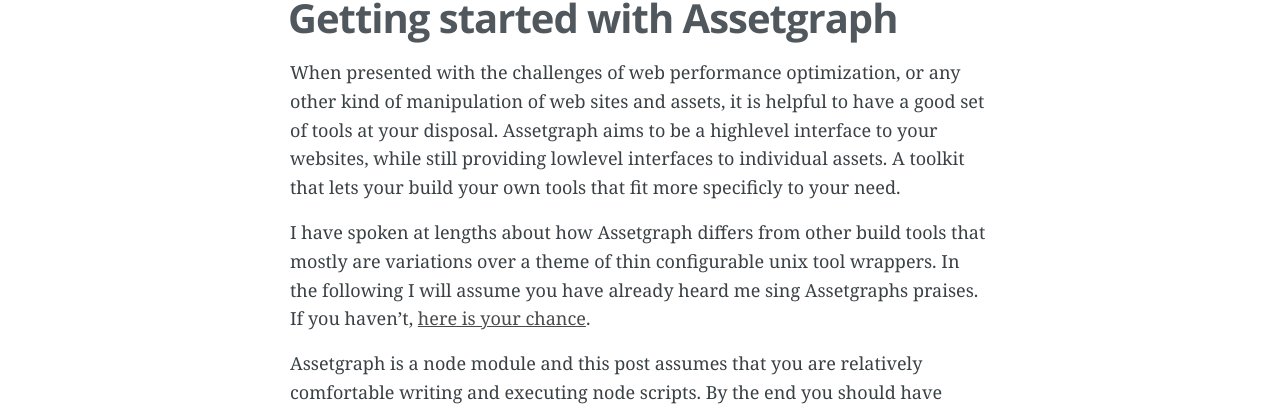
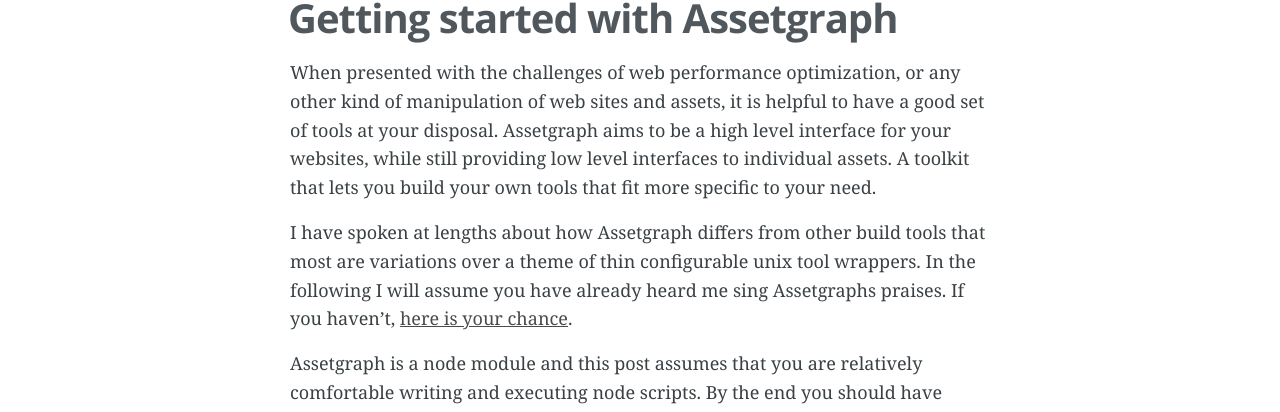
Before and after one commit to Munter/mntr.dk, a Jekyll site: the page built from index.html, in a window 1280 px wide. Shown: the part 468-880 px from the top of the page. Built offline with Jekyll 4.4.1, drawn with Linux system fonts in a browser that asks for light colours; some web fonts are replaced; Markdown is read by kramdown in place of the engine named in the settings; comment, search, counter and statistics services are not loaded; part of the change alters nothing that is shown.

Commit message:
Grammar check

````diff
--- a/src/_posts/2014-06-09-getting-started-with-assetgraph.md
+++ b/src/_posts/2014-06-09-getting-started-with-assetgraph.md
@@ -8,19 +8,19 @@ disquss: true
 draft: true
 ---
 
-When presented with the challenges of web performance optimization, or any other kind of manipulation of web sites and assets, it is helpful to have a good set of tools at your disposal. Assetgraph aims to be a highlevel interface to your websites, while still providing lowlevel interfaces to individual assets. A toolkit that lets your build your own tools that fit more specificly to your need.
+When presented with the challenges of web performance optimization, or any other kind of manipulation of web sites and assets, it is helpful to have a good set of tools at your disposal. Assetgraph aims to be a high level interface for your websites, while still providing low level interfaces to individual assets. A toolkit that lets you build your own tools that fit more specific to your need.
 
-I have spoken at lengths about how Assetgraph differs from other build tools that mostly are variations over a theme of thin configurable unix tool wrappers. In the following I will assume you have already heard me sing Assetgraphs praises. If you haven't, [here is your chance](https://www.youtube.com/watch?v=N_gRlmmF4Rc).
+I have spoken at lengths about how Assetgraph differs from other build tools that most are variations over a theme of thin configurable unix tool wrappers. In the following I will assume you have already heard me sing Assetgraphs praises. If you haven't, [here is your chance](https://www.youtube.com/watch?v=N_gRlmmF4Rc).
 
 Assetgraph is a node module and this post assumes that you are relatively comfortable writing and executing node scripts. By the end you should have learned enough about Assetgraph to get your hands dirty and write your own tools with it.
 
 
-Terms and Definitions
+Assetgraph Vocabulary
 ---------------------
 
 Before we get started it's useful to get some vocabulary straight. If you want to skip to the part where you get your hands dirty, [click here]().
 
-Like many bigger projects Assetgraph has some project specific vocabulary. We've tried no to be to magical about the terms we chose, so hopefully you'll get what things are from their name. Some times the inherent properties that go with the names are non-obvious though. This is an attempt at an explanation
+Like many bigger projects Assetgraph has some project specific vocabulary. We've tried not to be too magical about the terms we chose, so hopefully you'll get what things are from their name. Sometimes the inherent properties that go with the names are non-obvious though. This is an attempt at an explanation
 
 
 ### Asset
@@ -45,9 +45,9 @@ TODO
 Minimum Assetgraph Lifecycle
 ----------------------------
 
-While tool have great diversity, there will always be ome common boilerplate that needs to be written in order to bootstrap it. The same goes for Assetgraph based ones. The typical bootstrapping configurations of tools that manipulate web assets have to set up some configuration of basic project setup, where to find the iles to manipulate and so forth. This will be an explanation of how a bare minimum setup will look with Assetgraph.
+While tools have great diversity, there will always be some common boilerplate that needs to be written in order to bootstrap it. The same goes for Assetgraph based ones. The typical bootstrapping configurations of tools that manipulate web assets have to set up some configuration of basic project setup, where to find the files to manipulate and so forth. This will be an explanation of how a bare minimum setup will look with Assetgraph.
 
-First, it's important to remember that Assetgraph can only work with websites if their internal references are valid. This may sound like an obvious best practice, since that is the only way a website can actually be loaded in a browser. Sadly I need to point this out, as most existing web performance build chains actually set you up with non-working websites, that are then assembled by the tool or some configuration of a static file server. If you want to get the most out of Assetgraph, build your websites so they work in the browser with no magic in between. Incidentally this simplifies your workflow greatly and lessens the pain for frontend developers considerably, so I consider it best pratice.
+First, it's important to remember that Assetgraph can only work with websites if their internal references are valid. This may sound like an obvious best practice, since that is the only way a website can actually be loaded in a browser. Sadly I need to point this out, as most existing web performance build chains actually set you up with non-working websites, that are then assembled by the tool or some configuration of a static file server. If you want to get the most out of Assetgraph, build your websites so they work in the browser with no magic in between. Incidentally this simplifies your workflow greatly and lessens the pain for front-end developers considerably, so I consider it best pratice.
 
 Now, let's get started. Consider a website structure like this one:
 
@@ -124,27 +124,27 @@ queue.run();
 
 We're hooking into the Assetgraph emitted event `addAsset` and logging some basic information about the event and the asset that was added to the graph. Try running your script now, and you should actually see some output in your console. There are more events you can hook into, to get some more insight into the internals of Assetgraph: `addAsset`, `removeAsset`, `addRelation`, `removeRelation`, `beforeTransform`, `afterTransform`.
 
-Further more there are some different error levels that are especially useful to hook into in order to get some more useful information for debugging your code: `info`, `warn`, `error`. These last ones are conditions of increasing severity.
+Furthermore there are some different error levels that are especially useful to hook into in order to get some more useful information for debugging your code: `info`, `warn`, `error`. These last ones are conditions of increasing severity.
 
-`info` is usually used when Assetgraph sees a potential error situation in your web application code, but a fix has already been applied. This could be trying to bundle scripts where one or more of them are leaking strict mode to the global scope, or exceeding the IE max style sheet rules number. Don't worry to much about `info` events.
+`info` is usually used when Assetgraph sees a potential error situation in your web application code, but a fix has already been applied. This could be trying to bundle scripts where one or more of them are leaking strict mode to the global scope, or exceeding the IE max style sheet rules number. Don't worry too much about `info` events.
 
-If you see `warn` events you should take note, as these usually describe problems in your web application that have to be fixed by you. Things like parse errors or missing files that would cause a 404 reponse in production etc.
+If you see `warn` events you should take note, as these usually describe problems in your web application that have to be fixed by you. Things like parse errors or missing files that would cause a 404 response in production etc.
 
-The `error` event is the most severe. This is usually only emitted when a completely non-recoverable error has been encountered, or a library throws unexpectecly. It usually makes sense to just stop running your script if you hit this one. It's also likely that when you get `error` level events that we'd like to hear about it, as it might indicate a missing error handling in Assetgraph. Please [report these to us](https://www.github.com/assetgraph/assetgraph/issues/).
+The `error` event is the most severe. This is usually only emitted when a completely non-recoverable error has been encountered, or a library throws unexpectedly. It usually makes sense to just stop running your script if you hit this one. It's also likely that when you get `error` level events that we'd like to hear about it, as it might indicate a missing error handling in Assetgraph. Please [report these to us](https://www.github.com/assetgraph/assetgraph/issues/).
 
-Let's spice it up with one more logging detail, writing some stats about the assets contained in the graph to stderror:
+Let's spice it up with one more logging detail, writing some stats about the assets contained in the graph to `stderror`:
 
 ```
 queue.writeStatsToStderror();
 ```
 
 
-Populating the dependency graph
+Populating the Dependency Graph
 -------------------------------
 
-We've now arriwed at the core functionality of Assetgraph. The arguably most powerful functionality is the ability to automatically traverse the dependencies of loaded assets and recursively load and traverse. This, as they say, is where the magic happens, and what enables you to work with your web assets in their entire context without having to define large manifest files telling your tool what files you want included.
+We've now arrived at the core functionality of Assetgraph. The arguably most powerful functionality is the ability to automatically traverse the dependencies of loaded assets and recursively load and traverse. This, as they say, is where the magic happens, and what enables you to work with your web assets in their entire context without having to define large manifest files telling your tool what files you want included.
 
-We are using the [`populate`](https://github.com/assetgraph/assetgraph/tree/master/lib/transforms/logEvents.js) transform. The transform can be configured in a multitude of ways, in order to describe how to traverse the dependency graph, what to load, and more importantly, what not to load. Think of this as a web scraper. Let it scrape everyhing and you might end up copying the internet, so **use with care**.
+We are using the [`populate`](https://github.com/assetgraph/assetgraph/tree/master/lib/transforms/logEvents.js) transform. The transform can be configured in a multitude of ways, in order to describe how to traverse the dependency graph, what to load, and more importantly, what not to load. Think of this as a web scraper. Let it scrape everything and you might end up copying the internet, so **use with care**.
 
 Available options are:
 
@@ -207,11 +207,11 @@ Normally a starter guide would end here, but I'll throw in some quick examples t
 Writing files to disc
 ---------------------
 
-Reading files from disc to memory is fun, but it's evn more fun writing them back to disc. Assetgraph lets you rework your dependencies and assets in memory in the transform queue, but the only way you gain anything from that is by actually saving the changes.
+Reading files from disc to memory is fun, but it's even more fun writing them back to disc. Assetgraph lets you rework your dependencies and assets in memory in the transform queue, but the only way you gain anything from that is by actually saving the changes.
 
 To write your files back to disc we'll use the [`writeAssetsToDisc`](https://github.com/assetgraph/assetgraph/blob/master/lib/transforms/writeAssetsToDisc.js) transform. The first argument is a query object, which we'll make pretty broad, only limiting it to assets that have been loaded (trying to write unloaded assets to disc won't work anyway).
 
-The second argument is the root directory to write the files to. You can leave it blank, which will fall back to the Assetgraph instance root, meaning you are overwriting the files in their existing location. Might be useful, but normally you want to seperate your source files from your output files. We're setting a new outRoot `demo`.
+The second argument is the root directory to write the files to. You can leave it blank, which will fall back to the Assetgraph instance root, meaning you are overwriting the files in their existing location. Might be useful, but normally you want to separate your source files from your output files. We're setting a new outRoot `demo`.
 
 ``` javascript
 queue.writeAssetsToDisc({
@@ -221,7 +221,7 @@ queue.writeAssetsToDisc({
 
 Congratulations, you have now copied all your referenced assets from one directory to another. While you think this might as well have been accomplished with `cp -r app demo`, the important point to note is **your referenced assets**. If you haven't somehow included a file on your website, it won't be in `demo`. Imagine how many unreferenced files get put into production every day by people forgetting about them. Even worse, imagine a bower component has a malicious php file with a rights escalation somewhere in a test directory, and you just copied it to your production server.
 
-So see this as a useful step to only get the essentials on your production site. If something is missing now it's because you didn't refer to it. This coudld easily happen with error pages, favicon.ico, robots.txt or similar. If you want unreferenced files to explicitly be a part of the graph, make sure to include them in the `loadAssets` transform.
+So see this as a useful step to only get the essentials on your production site. If something is missing now it's because you didn't refer to it. This could easily happen with error pages, favicon.ico, robots.txt or similar. If you want unreferenced files to explicitly be a part of the graph, make sure to include them in the `loadAssets` transform.
 
 
 Inlining small images
@@ -250,11 +250,11 @@ queue.inlineRelations({
 File revving
 ------------
 
-File revving is a fancy word for revisioning files for optimal caching in the visitors browser. The optimal way to serve static assets is with a far future cache expiry, since the fastest request is no request at all.
+File revving is a fancy word for revisioning files for optimal caching in the visitor's browser. The optimal way to serve static assets is with a far future cache expiry, since the fastest request is no request at all.
 
-The optimal revisioning strategy is somehow including a hash of the file content in the file name. If the file hasn't changed, the hash isn't changed, giving you the ability to optimally use the cache of the visitors browser for unchanged files and only load the ones that have changed since the last visit.
+The optimal revisioning strategy is including a hash of the file content in the file name. If the file hasn't changed, the hash isn't changed, giving you the ability to optimally use the cache of the visitor's browser for unchanged files and only load the ones that have changed since the last visit.
 
-The easiest way to set up cache headers for static assets is to put them all in the same directory, where the web server will append the correct cach eheader to the http response.
+The easiest way to set up cache headers for static assets is to put them all in the same directory, where the web server will append the correct cache header to the HTTP response.
 
 If none of this made sense, then I highly encourage you to read up on optimal asset delivery for browsers. Your users will thank you.
 
@@ -262,7 +262,7 @@ This is by far the most complex example, but I want to show it because this is a
 
 Our strategy for renaming the files in the right order will be [post order traversal](http://en.wikipedia.org/wiki/Tree_traversal#Post-order), renaming leaf nodes in the graph before branch nodes to assure that the hash we calculate is actually based on the correct file contents including hashed references to decendants.
 
-First we need to craft a query that will only rename the files we want renamed. Some files might be static, but we still want them to keep their oiginal url and take part in a different caching scheme, designed for rapid updates. Think of HTML pages, RSS feeds etc. I have come up with this query combination to target only the files that are safe to rename:
+First we need to craft a query that will only rename the files we want renamed. Some files might be static, but we still want them to keep their original url and take part in a different caching scheme, designed for rapid updates. Think of HTML pages, RSS feeds etc. I have come up with this query combination to target only the files that are safe to rename:
 
 ``` javascript
 var query = AssetGraph.query;
@@ -311,7 +311,7 @@ var moveQuery = query.and(
 
 The above is a distillation of a few years of iteration to try and define best practice for the most common use cases. I'd love to go into depth on this, but that's certainly not fit for a beginners guide. Copy paste this for now and return when you are more comfortable with your understanding of the graph model and the query model.
 
-Now all that is left is to run the [`moveAssetsInOrder`](https://github.com/assetgraph/assetgraph/blob/master/lib/transforms/moveAssetsInOrder.js) transform, which does our post oder traversal for us. It takes a query as the first argument and a function as the second. The function is called once per asset and the expected return value is the new file name of the asset.
+Now all that is left is to run the [`moveAssetsInOrder`](https://github.com/assetgraph/assetgraph/blob/master/lib/transforms/moveAssetsInOrder.js) transform, which does our post order traversal for us. It takes a query as the first argument and a function as the second. The function is called once per asset and the expected return value is the new file name of the asset.
 
 We're moving all revved files into `/static` and appending the first 10 chars of the hash of the file to the file name.
 
@@ -331,7 +331,7 @@ Now all that is left to do is configure your web server to serve all files from
 Summing up
 ----------
 
-You've hopefully learned a bit more about Assetgraph now and are ready to get your hands dirty and try out new stuff on your own. At the very least I hope you've gained an understanding of the strenghts and weaknesses of the paradigm and the toolset, so I am looking forward to getting grilled with relevant questions here, on [Twitter](http://twitter.com/Munter) or [Github](https://github.com/assetgraph/assetgraph/issues/) or on a [conference we both attend](http://lanyrd.com/profile/_munter_/future/) over a beer ;)
+You've hopefully learned a bit more about Assetgraph now and are ready to get your hands dirty and try out new stuff on your own. At the very least I hope you've gained an understanding of the strengths and weaknesses of the paradigm and the toolset, so I am looking forward to getting grilled with relevant questions here, on [Twitter](http://twitter.com/Munter) or [Github](https://github.com/assetgraph/assetgraph/issues/) or on a [conference we both attend](http://lanyrd.com/profile/_munter_/future/) over a beer ;)
 
 This is the final compilation of all examples, now prettified a bit:
 
````
